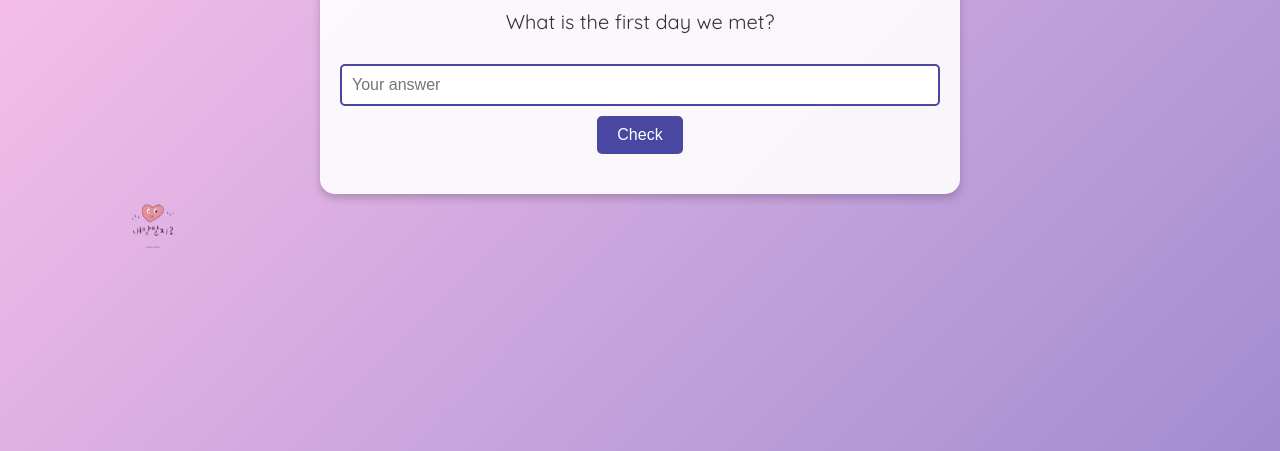
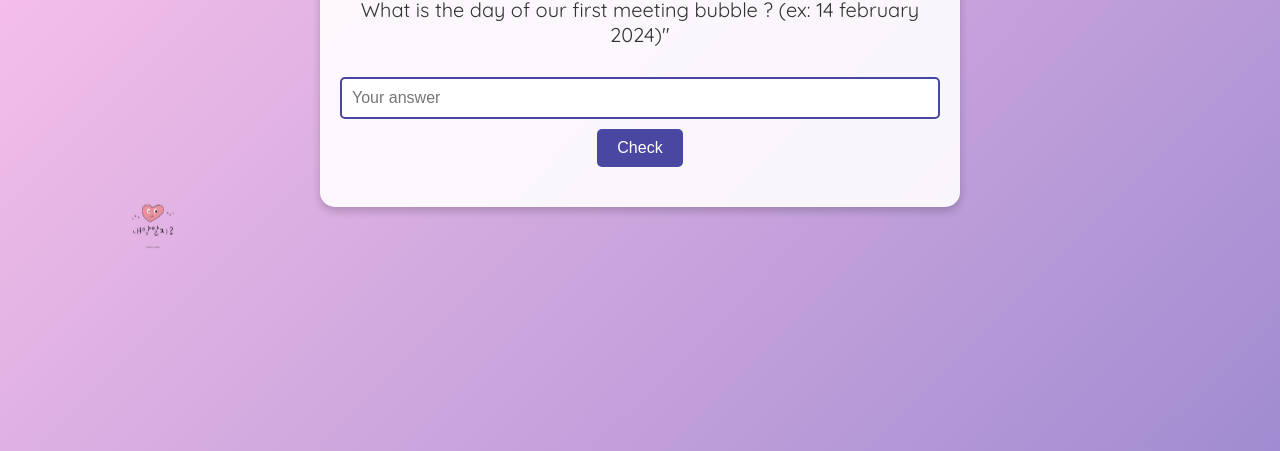
Before and after one commit to vfoury/loris, a plain HTML site: page test.html in a window 1280 px wide. Shown: the part 349-800 px from the top of the page. Drawn offline with Linux system fonts and the light colour scheme.

Commit message:
Version1

```diff
--- a/test.html
+++ b/test.html
@@ -11,7 +11,7 @@
     <div class="container">
         <h1>Surprise for My Bubble</h1>
         <div id="puzzle-container">
-            <p id="puzzle-text">What is the first day we met?</p>
+            <p id="puzzle-text">What is the day of our first meeting bubble ? (ex: 14 february 2024)"</p>
             <input type="text" id="response" placeholder="Your answer">
             <button onclick="checkAnswer()">Check</button>
             <p id="message"></p>
```
